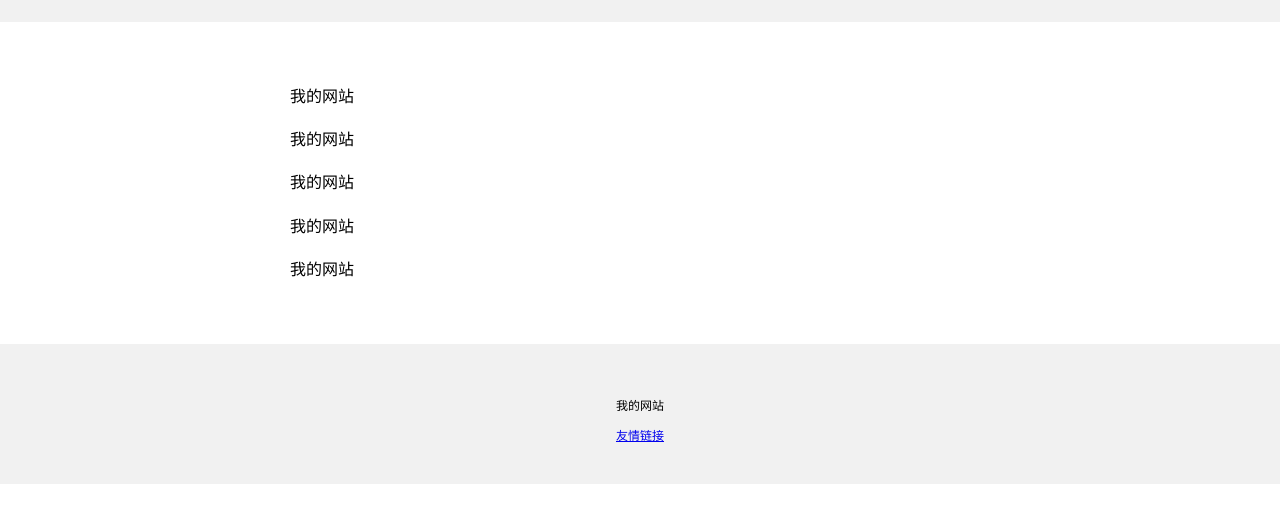
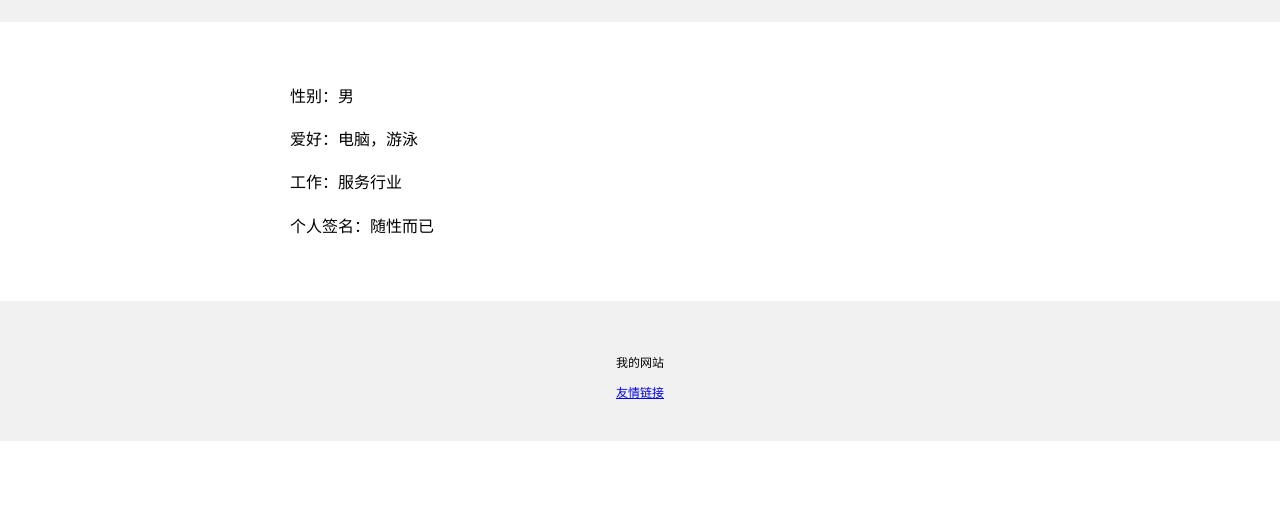
Before and after one commit to jingyuanchao/re01-one, a plain HTML site: page index.html in a window 1280 px wide. Shown: the part 142-664 px from the top of the page. Drawn offline with Linux system fonts and the light colour scheme.

Commit message:
Update index.html

```diff
--- a/index.html
+++ b/index.html
@@ -25,11 +25,10 @@
       padding:15px;
       line-height:1.7;
     ">
-      <p>我的网站</p>
-      <p>我的网站</p>
-      <p>我的网站</p>
-      <p>我的网站</p>
-      <p>我的网站</p>
+      <p>性别：男</p>
+      <p>爱好：电脑，游泳</p>
+      <p>工作：服务行业</p>
+      <p>个人签名：随性而已</p>
     </div>
     <div>
       <div style="
```
